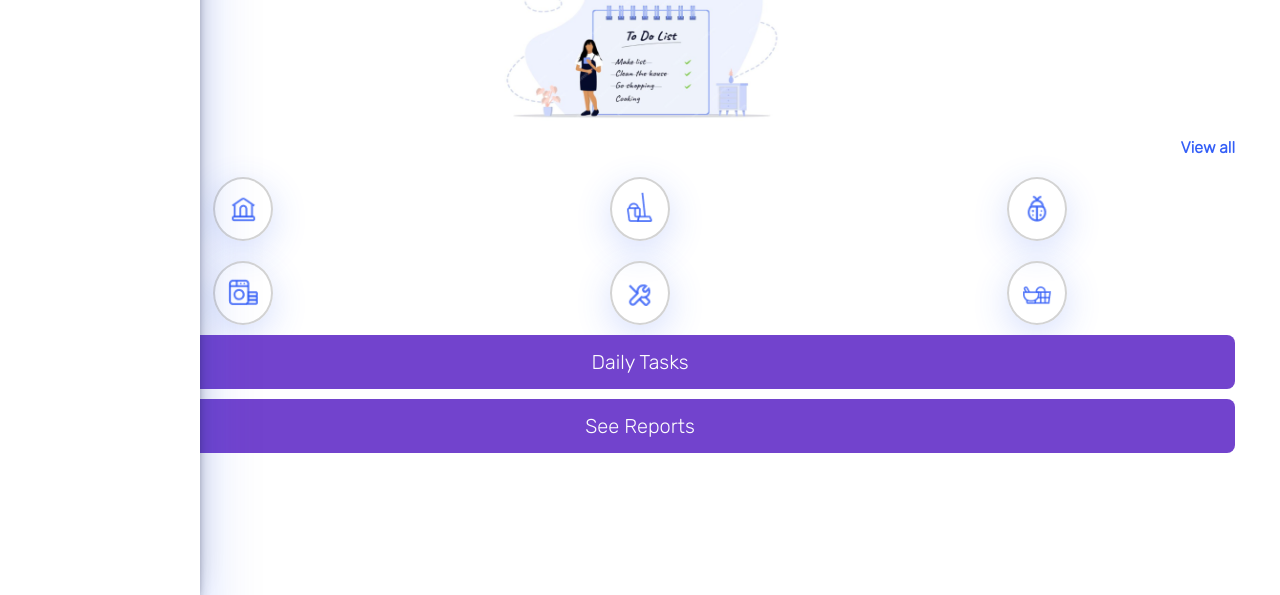
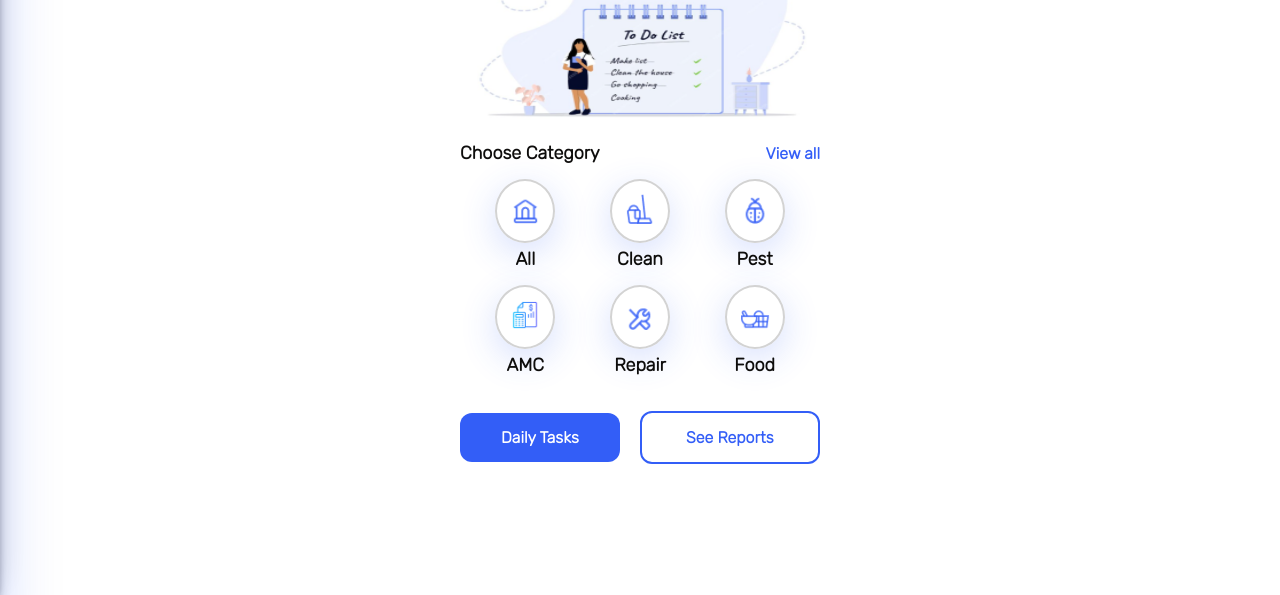
Before and after one commit to Pranjalshukla1602/propclean, a plain HTML site: page land.html in a window 1280 px wide. Shown: the part 205-800 px from the top of the page. Drawn offline with Linux system fonts and the light colour scheme; no server answers.

Commit message:
land.html

```diff
--- a/land.html
+++ b/land.html
@@ -32,20 +32,27 @@
       padding-left:20px;
       opacity:90%;
       color: #335ef7;
+      display:inline-block;
+      position:fixed;
     }
 
     .sidebar {
       height: 100%;
-      width:200px;
+      width:20%;
+      min-width:180px;
       position: fixed;
       top: 0;
       left: -1;
       background-color:white;
       box-shadow: rgba(51, 94, 247, 0.25) 0px 54px 55px, rgba(0, 0, 0, 0.12) 0px -12px 30px, rgba(0, 0, 0, 0.12) 0px 4px 6px, rgba(0, 0, 0, 0.17) 0px 12px 13px, rgba(0, 0, 0, 0.09) 0px -3px 5px;
       overflow-x: hidden;
+      transform: translateX(-100%);
       transition: 0.5s;
       padding-top: 60px;
       z-index: 1;
+    }
+    .sidebar.open {
+      transform: translateX(0);
     }
 
     .sidebar a {
@@ -82,8 +89,12 @@
     .container {
       display: flex;
       flex-direction: column;
-      padding:0 45px;
-      margin:0;
+      justify-content:flex-start;
+      row-gap:5px;
+      padding:0px 45px;
+      max-width:450px;
+      margin:auto;
+      height:100vh;
     }
 
     button {
@@ -91,11 +102,12 @@
       background-color: #7243CD;
       border: 0;
       padding: 15px;
-      border-radius: 8px;
-      font-size: 20px;
+      border-radius: 12px;
+      font-size: 1rem;
       text-align: center;
       font-family: 'Rubik', sans-serif;
-      margin-top: 10px;
+      /* text-wrap:nowrap; */
+      justify-self: flex-end;
     }
 
     button:hover {
@@ -117,45 +129,56 @@
       flex-direction:row;
       justify-content: space-between;
       column-gap: 10px;
+      margin-top:60px;
     }
     div.head{
       font-size: 25px;
       font-weight: 800;
     }
     div.subhead{
-      font-size:15px;
+      font-size:16px;
       font-weight:500;
       margin-top: 2px;
     }
     img.home{
       width:100%;
-      max-width:300px;
-      height:100%;
-      max-height:220px;
-      margin:auto;
+      max-width:450px;
+      min-height:220px;
+      margin:0 auto;
     }
     img.user{
       width:60px;
       height:60px;
       margin-top: -7px;
     }
+    div.category{
+      display:flex;
+      flex-direction:column;
+    }
     div.cathead{
       display:flex;
       flex-direction: row;
       justify-content: space-between;
+      align-items: center;
+      column-gap: 20px;
+      text-wrap:nowrap;
     }
     div.cathead .choose{
       font-weight:800;
+      font-size:18px;
     }
     div.cathead .views{
       color:rgba(51, 94, 247);
       font-weight:800;
+      font-size:16px;
       cursor:pointer;
     }
     div.cathead .views:hover{
       color:blue;
     }
     div.cats{
+      width:90%;
+      margin:auto;
       display:grid;
       grid-template-rows: repeat(2,1fr);
       grid-template-columns: repeat(3,1fr);
@@ -163,18 +186,53 @@
       align-items: center;
       place-content: center;
       place-items: center;
-      row-gap:20px;
-      margin-top: 20px;
+      row-gap:15px;
+      column-gap: 20px;
+      margin-top:15px;
     }
     div.cats div.box{
       border:2px solid lightgray;
       padding:13px;
       box-shadow: rgb(51,94,247,0.2) 0px 10px 36px 0px;
       border-radius:100%;
+      max-width:60px;
     }
     div.box img{
       width:30px;
       height:30px
+    }
+    div.bt{
+      max-width:450px;
+      display:flex;
+      flex-direction: row;
+      column-gap: 20px;
+      justify-content: center;
+      align-items:center;
+      margin-top:30px;
+    }
+    button.daily{
+      background-color: rgba(51, 94, 247);
+      color:white;
+      font-weight: 700;
+      width:47%;
+    }
+    button.repo{
+      background-color: white;
+      color:rgba(51, 94, 247);
+      border:2px solid rgba(51, 94, 247);
+      font-weight:700;
+      width:53%;
+    }
+    div.cont{
+      display:flex;
+      flex-direction: column;
+      justify-content: center;
+      align-items: center;
+      row-gap: 5px;
+    }
+    div.catname{
+      font-size:18px;
+      font-weight: 600;
     }
   </style>
 </head>
@@ -183,7 +241,7 @@
   <div id="sidebar" class="sidebar">
     <a href="javascript:void(0)" class="close-btn" onclick="closeNav()">&times;</a>
     <a href="land.html"><img src="user.png">Homepage</a>
-    <a href="#" id="adminDashboardLink" style="display: none;" onclick="navigateTo('admin-dashboard.html')">Admin Dashboard</a>
+    <a href="#" id="adminDashboardLink" style="display: none; text-wrap: wrap;" onclick="navigateTo('admin-dashboard.html')"><img src="admin-panel.png">Admin Dashboard</a>
     <a href="#" id="logoutBtn"><img src="logout.png">Logout</a>
   </div>
   <div class="container">
@@ -201,34 +259,48 @@
         <div class="views">View all</div>
       </div>
       <div class="cats">
+        <div class="cont">
           <div class="box">
             <div><img src="home.png"></div>
-          <div></div>
           </div>
+          <div class="catname">All</div>
+        </div>
+        <div class="cont">
           <div class="box">
             <div><img src="clean.png"></div>
-          <div></div>
           </div>
+          <div class="catname">Clean</div>
+        </div>
+        <div class="cont">
           <div class="box">
             <div><img src="pest.png"></div>
-          <div></div>
           </div>
+          <div class="catname">Pest</div>
+        </div>
+        <div class="cont">
           <div class="box">
-          <div><img src="laundry.png"></div>
-          <div></div>
+            <div><img src="budget.png" style="color:blue;"></div>
           </div>
+          <div class="catname">AMC</div>
+        </div>
+        <div class="cont">
           <div class="box">
             <div><img src="repair.png"></div>
-          <div></div>
           </div>
+          <div class="catname">Repair</div>
+        </div>
+        <div class="cont">
           <div class="box">
             <div><img src="food.png"></div>
-          <div></div>
+          </div>
+          <div class="catname">Food</div>
         </div>
       </div>
     </div>
-    <button onclick="navigateTo('daily.html')">Daily Tasks</button>
-    <button onclick="navigateTo('reports.html')">See Reports</button>
+    <div class="bt">
+      <button onclick="navigateTo('daily.html')" class="daily">Daily Tasks</button>
+    <button onclick="navigateTo('reports.html')" class="repo">See Reports</button>
+    </div>
   </div>
   <div id="additional-info" style="display: none;">
     <h2>Please complete your profile</h2>
@@ -248,12 +320,13 @@
       window.location.href = page;
     }
 
+
     function openNav() {
-      document.getElementById("sidebar").style.width = "250px";
+      document.getElementById("sidebar").classList.add("open");
     }
 
     function closeNav() {
-      document.getElementById("sidebar").style.width = "0";
+      document.getElementById("sidebar").classList.remove("open");
     }
 
     function getUserEmail() {
--- a/taskDetails.js
+++ b/taskDetails.js
@@ -54,7 +54,7 @@ onValue(taskRef, (snapshot) => {
         const uploadTime = new Date(taskData.uploadTime);
         const currentTime = new Date();
         const timeDifference = (currentTime - uploadTime) / (1000 * 60 * 60); // Time difference in hours
-
+        console.log(timeDifference);
         if (timeDifference >= 20 && taskStatus === "complete") {
             update(taskRef, { status: "incomplete" });
             taskData.status = "incomplete";
```
Also changed, not shown: taskDetails.html (+1 -1 lines), admin-panel.png (added), budget.png (added). Lines whose indentation alone changed are shown as unchanged.
